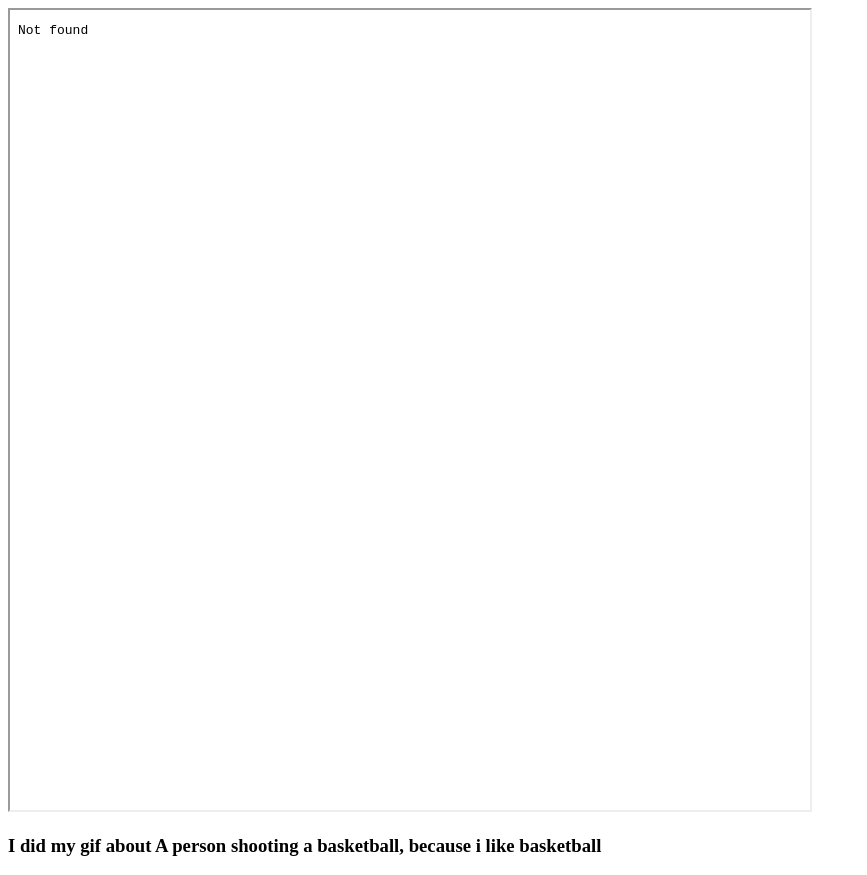
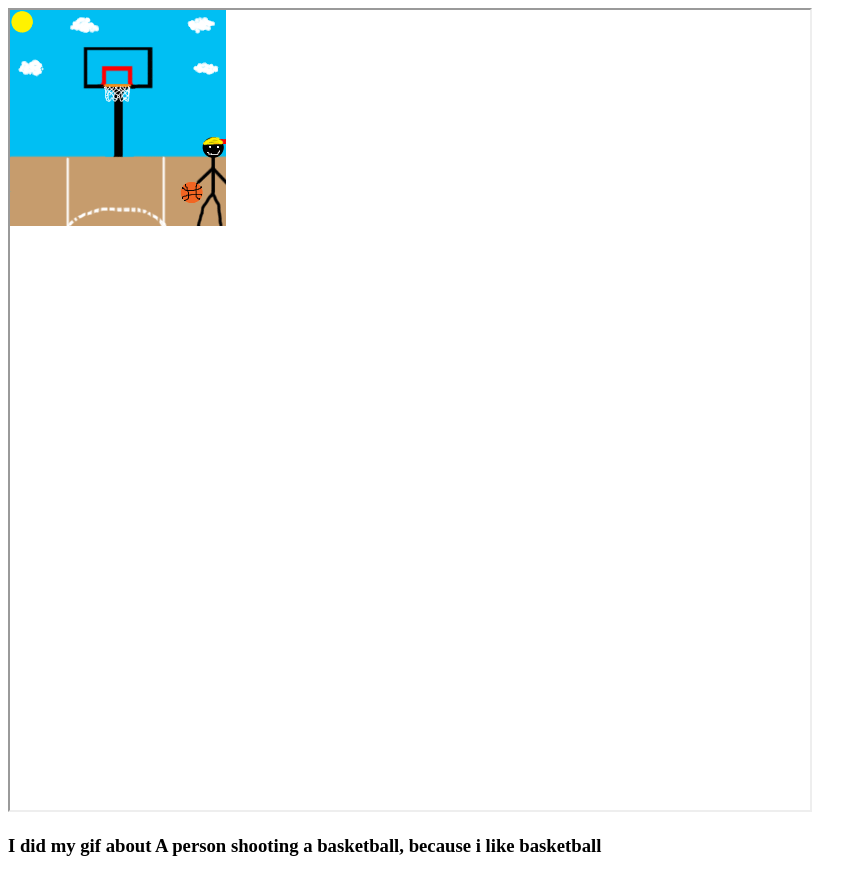
Before and after one commit to Marjari/GIF-animation, a plain HTML site: page index.html in a window 1280 px wide. Shown: the whole page, without its empty margins (0-867 px from the left). Drawn offline with Linux system fonts and the light colour scheme.

Commit message:
fixed my name of gif

```diff
--- a/index.html
+++ b/index.html
@@ -4,7 +4,7 @@
 <title>GIF Animation - Marjari </title>
 </head>
 <body>
-<iframe src="basketball.gif" width="800" height="800"></iframe>
+<iframe src="gif.gif" width="800" height="800"></iframe>
 <p><h3>
 I did my gif about A person shooting a basketball, because i like basketball
 
```
